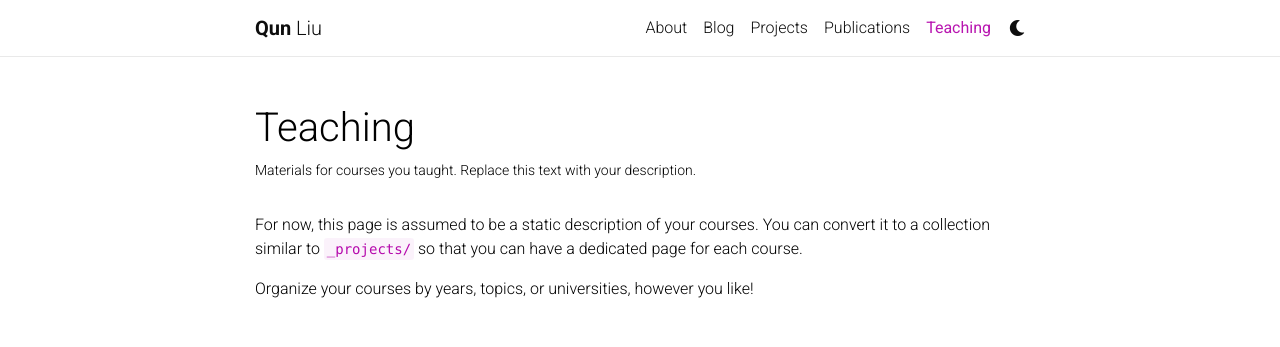
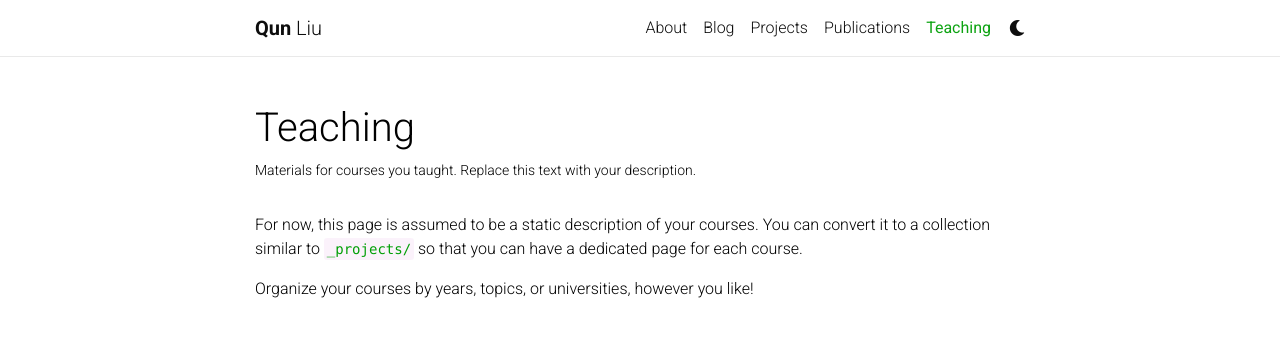
Before and after one commit to lqxyz/lqxyz.github.io, a Jekyll site: the page built from _pages/teaching.md, in a window 1280 px wide. Shown: the top 347 px of the page. Built offline with Jekyll 4.4.1, drawn with Linux system fonts in a browser that asks for light colours; nearby versions of some CDN libraries; comment, search, counter and statistics services are not loaded; a style sheet for code colours, icons or effects is not loaded.

Commit message:
change default color from purple to green-dark

```diff
--- a/_sass/_themes.scss
+++ b/_sass/_themes.scss
@@ -7,8 +7,10 @@
   --global-code-bg-color: #{$code-bg-color-light};
   --global-text-color: #{$black-color};
   --global-text-color-light: #{$grey-color};
-  --global-theme-color: #{$purple-color};
-  --global-hover-color: #{$purple-color};
+  // --global-theme-color: #{$purple-color}; // default
+  // --global-hover-color: #{$purple-color};
+  --global-theme-color: #{$green-color-dark};
+  --global-hover-color: #{$green-color-dark};
   --global-footer-bg-color: #{$grey-color-dark};
   --global-footer-text-color: #{$grey-color-light};
   --global-footer-link-color: #{$white-color};
```
